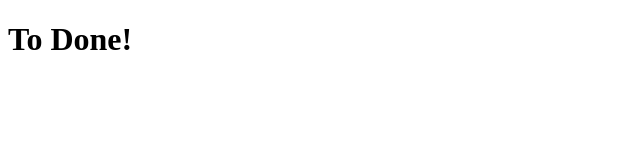
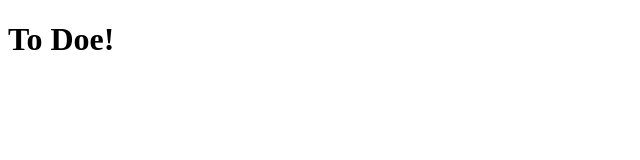
Before and after one commit to emanmbaba/Sample-ToDo, a plain HTML site: page index.html in a window 1280 px wide. Shown: the full height of the page, 0-640 px from the left. Drawn offline with Linux system fonts and the light colour scheme.

Commit message:
Revert Changes

```diff
--- a/index.html
+++ b/index.html
@@ -6,6 +6,6 @@
     <meta name="viewport" content="width=device-width, initial-scale=1.0">
 </head>
 <body>
-   <h1>To Done!</h1>
+   <h1>To Doe!</h1>
 </body>
 </html>
```
